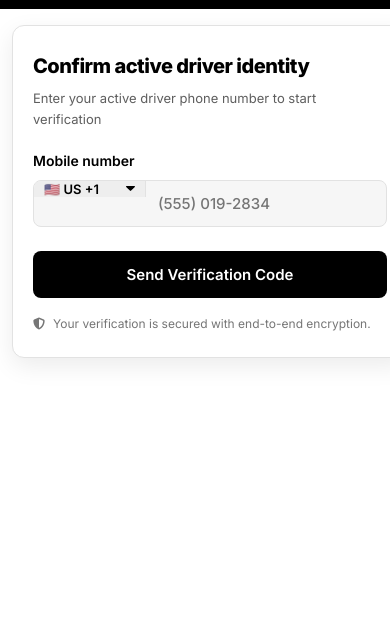
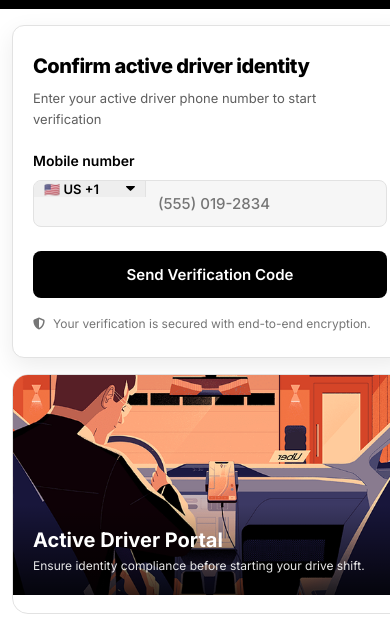
Before and after one commit to Guber80-cell/Uber-verification, a website: page index.html in a window 390 px wide. Shown: the part 47-671 px from the top of the page. Drawn offline with nearby package versions, Linux system fonts and the light colour scheme; no server answers.

Commit message:
Show hero image on mobile below the card instead of hiding it

```diff
--- a/css/style.css
+++ b/css/style.css
@@ -168,11 +168,8 @@ body {
     max-width: 520px;
 }
 
-@media (max-width: 900px) {
-    .content-container {
-        grid-template-columns: 1fr;
-    }
-}
+
+
 
 /* Left Column Card Box */
 .verification-card-box {
@@ -614,7 +611,16 @@ body {
     }
 
     .hero-illustration-box {
-        display: none !important;
+        display: flex !important;
+        height: 240px;
+        border-radius: var(--radius-lg);
+        overflow: hidden;
+    }
+
+    .hero-illustration-box img,
+    .hero-illustration-box .promo-image {
+        height: 240px;
+        object-fit: cover;
     }
 
     .verification-card-box {
--- a/public/css/style.css
+++ b/public/css/style.css
@@ -168,11 +168,7 @@ body {
     max-width: 520px;
 }
 
-@media (max-width: 900px) {
-    .content-container {
-        grid-template-columns: 1fr;
-    }
-}
+
 
 /* Left Column Card Box */
 .verification-card-box {
@@ -654,7 +650,16 @@ body {
     }
 
     .hero-illustration-box {
-        display: none !important;
+        display: flex !important;
+        height: 240px;
+        border-radius: var(--radius-lg);
+        overflow: hidden;
+    }
+
+    .hero-illustration-box img,
+    .hero-illustration-box .promo-image {
+        height: 240px;
+        object-fit: cover;
     }
 
     .verification-card-box {
```
